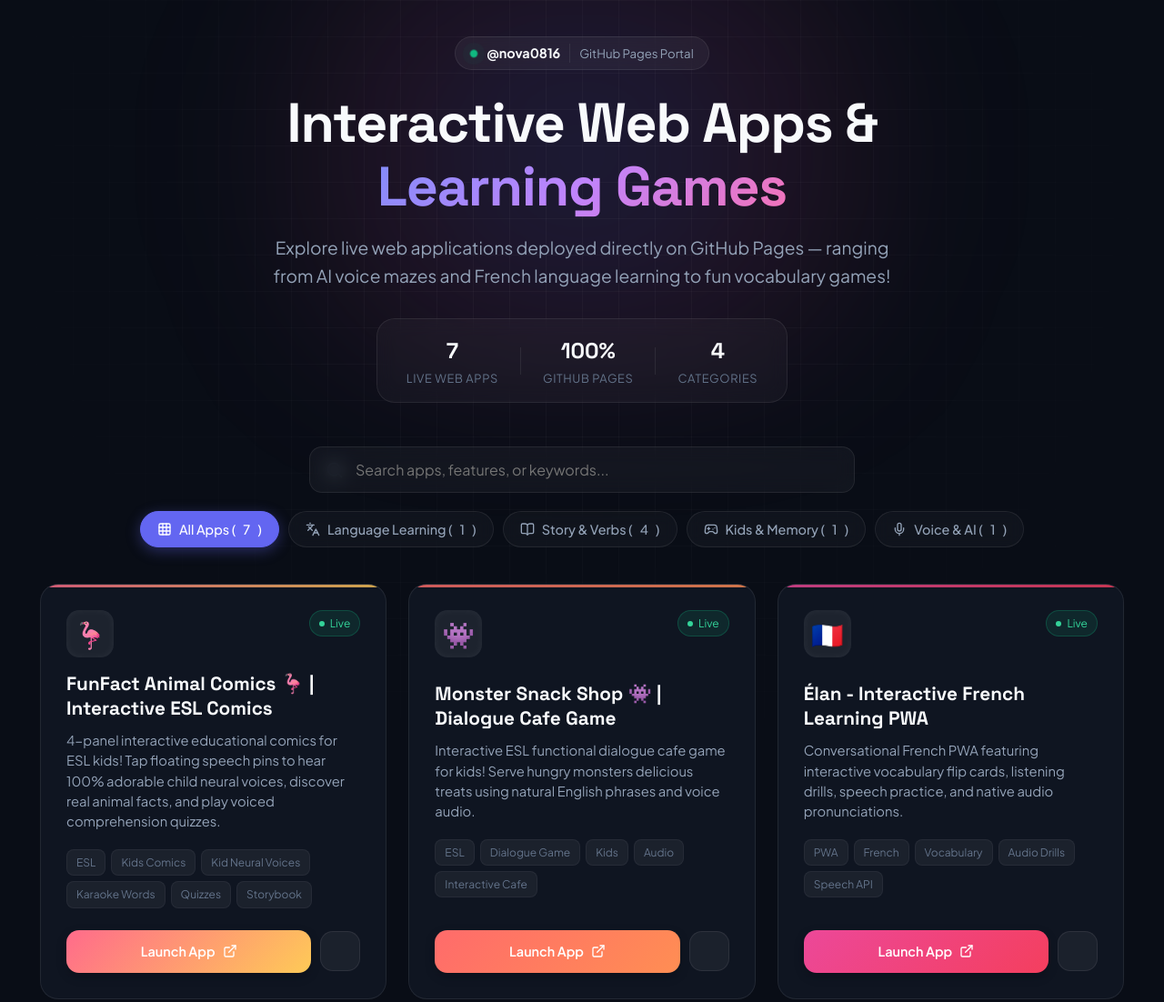
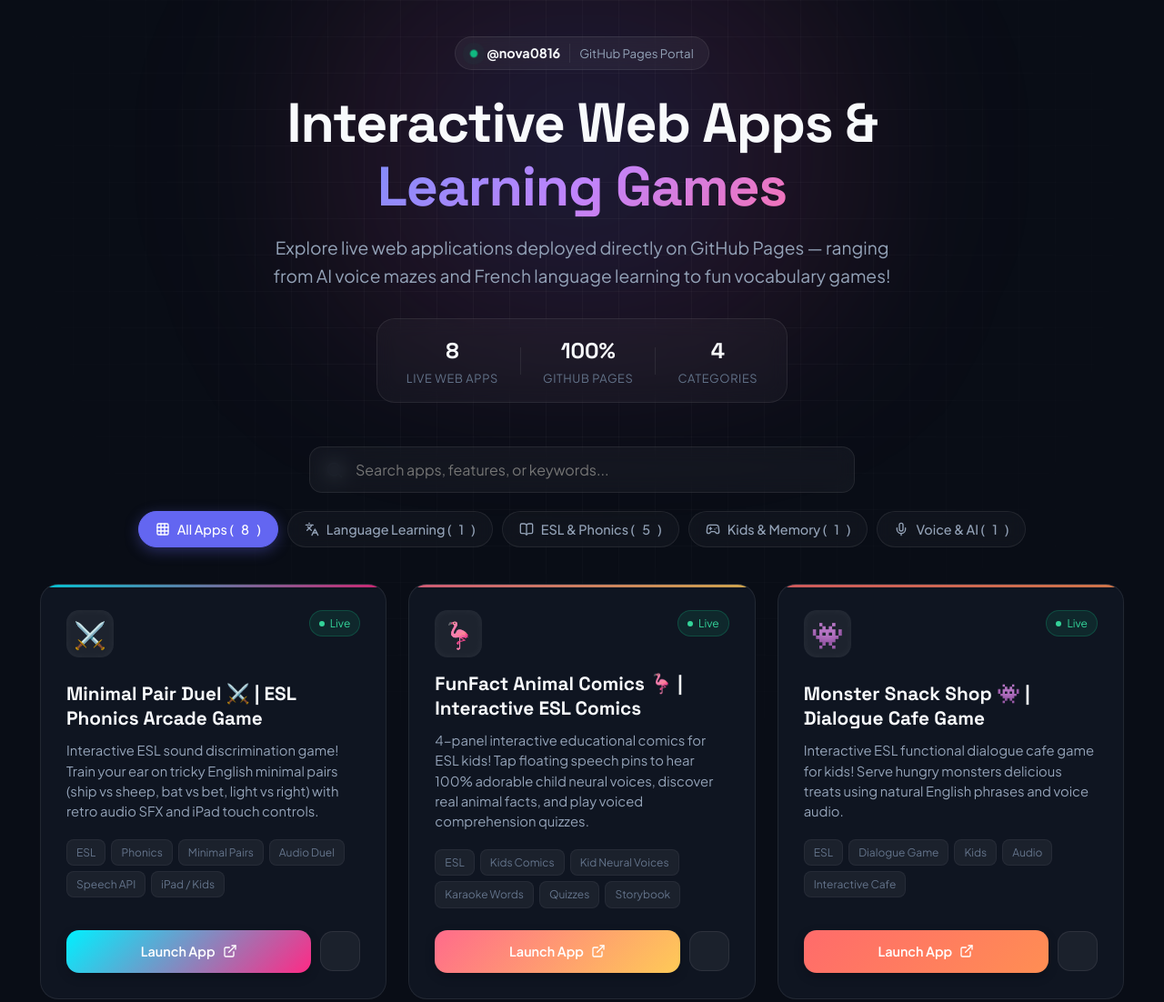
Before and after one commit to nova0816/nova0816.github.io, a plain HTML site: page index.html in a window 1280 px wide. Shown: the top 1102 px of the page at 91% size. Drawn offline with nearby package versions, Linux system fonts and the light colour scheme.

Commit message:
Add Minimal Pair Duel (PhonicGame) to apps portal

```diff
--- a/app.js
+++ b/app.js
@@ -1,5 +1,17 @@
 // Nova's Web Apps Database
 const APPS_DATA = [
+  {
+    id: "PhonicGame",
+    title: "Minimal Pair Duel ⚔️ | ESL Phonics Arcade Game",
+    category: "english",
+    icon: "⚔️",
+    description: "Interactive ESL sound discrimination game! Train your ear on tricky English minimal pairs (ship vs sheep, bat vs bet, light vs right) with retro audio SFX and iPad touch controls.",
+    url: "https://nova0816.github.io/PhonicGame/",
+    repoUrl: "https://github.com/nova0816/PhonicGame",
+    tags: ["ESL", "Phonics", "Minimal Pairs", "Audio Duel", "Speech API", "iPad / Kids"],
+    accent: "linear-gradient(135deg, #00f0ff, #ff2a85)",
+    glow: "rgba(0, 240, 255, 0.35)"
+  },
   {
     id: "FunFactComic",
     title: "FunFact Animal Comics 🦩 | Interactive ESL Comics",
--- a/index.html
+++ b/index.html
@@ -40,7 +40,7 @@
       <!-- Stats Bar -->
       <div class="stats-bar">
         <div class="stat-card">
-          <span class="stat-value" id="total-apps-count">6</span>
+          <span class="stat-value" id="total-apps-count">8</span>
           <span class="stat-label">Live Web Apps</span>
         </div>
         <div class="stat-divider"></div>
@@ -68,13 +68,13 @@
 
       <div class="category-tabs" id="category-tabs">
         <button class="tab-btn active" data-category="all">
-          <i data-lucide="grid"></i> All Apps (<span id="cat-count-all">5</span>)
+          <i data-lucide="grid"></i> All Apps (<span id="cat-count-all">8</span>)
         </button>
         <button class="tab-btn" data-category="language">
           <i data-lucide="languages"></i> Language Learning (<span id="cat-count-language">1</span>)
         </button>
         <button class="tab-btn" data-category="english">
-          <i data-lucide="book-open"></i> Story & Verbs (<span id="cat-count-english">2</span>)
+          <i data-lucide="book-open"></i> ESL & Phonics (<span id="cat-count-english">5</span>)
         </button>
         <button class="tab-btn" data-category="kids">
           <i data-lucide="gamepad-2"></i> Kids & Memory (<span id="cat-count-kids">1</span>)
```
